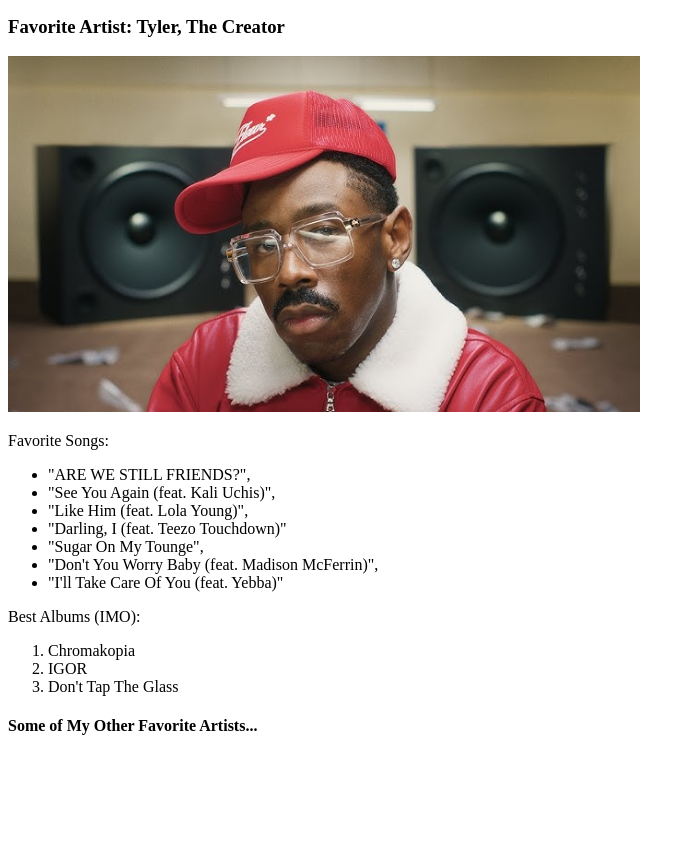
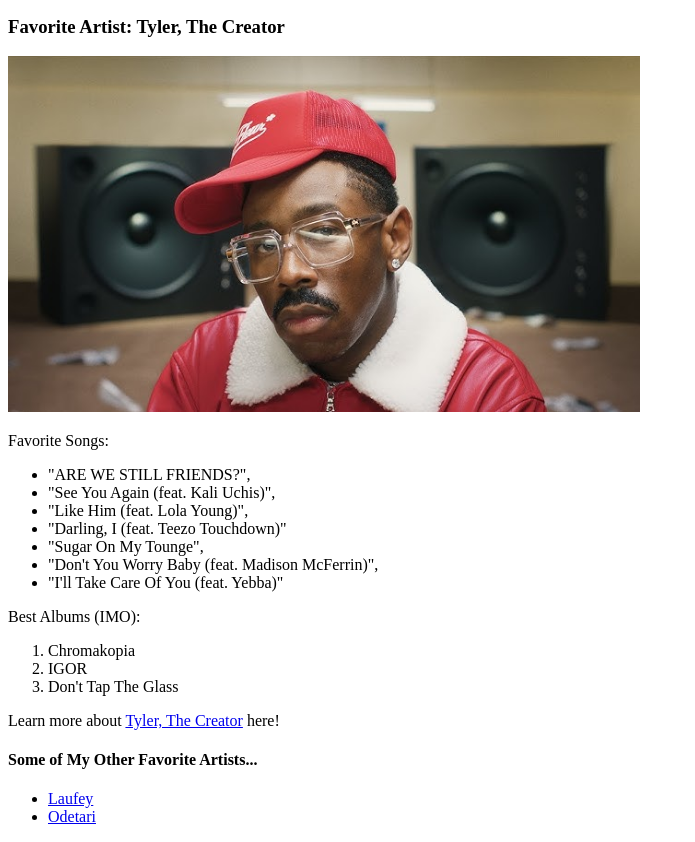
Before and after one commit to Cmoy-adrian/html_practice, a plain HTML site: page index.html in a window 1280 px wide. Shown: the part 101-943 px from the top of the page, without its empty margins (0-695 px from the left). Before the commit the page ends 857 px from the top, so only its background shows below. Drawn offline with Linux system fonts and the light colour scheme.

Commit message:
Added links to new pages, and link to Tyler's wiki

```diff
--- a/index.html
+++ b/index.html
@@ -34,6 +34,15 @@
     <li>Don't Tap The Glass</li>
   </ol>
 
+  <p>Learn more about
+    <a href = "https://en.wikipedia.org/wiki/Tyler,_the_Creator">
+      Tyler, The Creator</a>
+     here!</p>
+
   <h4>Some of My Other Favorite Artists...</h4>
+  <ul>
+    <li><a href = ./laufey.html>Laufey</a></li>
+    <li><a href = ./odetari.html>Odetari</a></li>
+  </ul>
   </body>
 </html>
```
